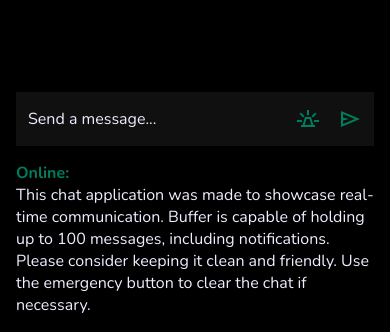
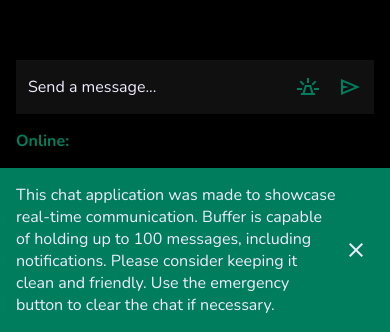
Before and after one commit to VibingCreator/chat-app, a website: page public/index.html in a window 390 px wide. Shown: the part 512-844 px from the top of the page. Drawn offline with nearby package versions, Linux system fonts and the light colour scheme; no server answers.

Commit message:
deal with infamous 100vh mobile bug

```diff
--- a/index.js
+++ b/index.js
@@ -92,5 +92,5 @@ io.on("connection", (socket) => {
 });
 
 httpServer.listen(port, () => {
-    console.log(`http://127.0.0.1:${port}`);
+    console.log(`http://*:${port}`);
 });
--- a/public/index.html
+++ b/public/index.html
@@ -24,7 +24,10 @@
                 <button class="message__icon-send material-symbols-sharp" type="submit">send</button>
             </div>
             <div class="input__online-count">Online:</div>
-            <div class="input__disclaimer">This chat application was made to showcase real-time communication. Buffer is capable of holding up to 100 messages, including notifications. Please consider keeping it clean and friendly. Use the emergency button to clear the chat if necessary.</div>
+            <div class="input__disclaimer">
+                This chat application was made to showcase real-time communication. Buffer is capable of holding up to 100 messages, including notifications. Please consider keeping it clean and friendly. Use the emergency button to clear the chat if necessary.
+                <button class="disclaimer__icon-dismiss material-symbols-sharp" type="button">close</button>
+            </div>
         </div>
     </div>
 
--- a/public/scripts/index.js
+++ b/public/scripts/index.js
@@ -5,6 +5,8 @@ const chatInputData = document.querySelector(".message__data");
 const chatInputIconEmergency = document.querySelector(".message__icon-emergency");
 const chatInputIconSend = document.querySelector(".message__icon-send");
 const chatOnlineCount = document.querySelector(".input__online-count");
+const chatInputDisclaimer = document.querySelector(".input__disclaimer");
+const chatInputDisclaimerIconDismiss = document.querySelector(".disclaimer__icon-dismiss");
 
 const socket = io();
 
@@ -106,6 +108,10 @@ const createRecipientMessage = (data) => {
     chatOutput.scrollTop = chatOutput.scrollHeight
 }
 
+window.addEventListener("orientationchange", () => {
+    chatOutput.scrollTop = chatOutput.scrollHeight
+});
+
 chatInputForm.addEventListener("submit", (event) => {
     event.preventDefault();
 
@@ -145,6 +151,12 @@ chatInputIconEmergency.addEventListener("click", (event) => {
     });
 
     chatOutput.replaceChildren();
+});
+
+chatInputDisclaimerIconDismiss.addEventListener("click", () => {
+    if (chatInputDisclaimer.style.display !== "none") {
+        chatInputDisclaimer.style.display = "none";
+    }
 });
 
 socket.on("connect", () => {
--- a/public/styles/index.css
+++ b/public/styles/index.css
@@ -10,6 +10,9 @@
 }
 
 body {
+    position: absolute;
+    width: 100%;
+    height: 100%;
     margin: 0;
     font-family: "Nunito";
     font-weight: 300;
@@ -18,7 +21,7 @@ body {
 }
 
 .chat {
-    height: 100vh;
+    height: 100%;
     display: grid;
     grid-template-rows: 1fr auto;
     background-color: var(--dominant);
@@ -86,14 +89,25 @@ body {
 }
 
 .input__online-count {
-    padding: 0 16px;
+    padding: 0 16px 16px 16px;
     font-weight: 700;
     color: var(--variant);
 }
 
 .input__disclaimer {
-    padding: 0 16px 16px 16px;
+    display: grid;
+    grid-template-columns: 1fr auto;
+    padding: 16px;
     color: var(--tertiary);
+    background-color: var(--variant);
+}
+
+.disclaimer__icon-dismiss {
+    border: none;
+    outline: none;
+    color: var(--tertiary);
+    background-color: transparent;
+    cursor: pointer;
 }
 
 /* ----------------------- */
```
